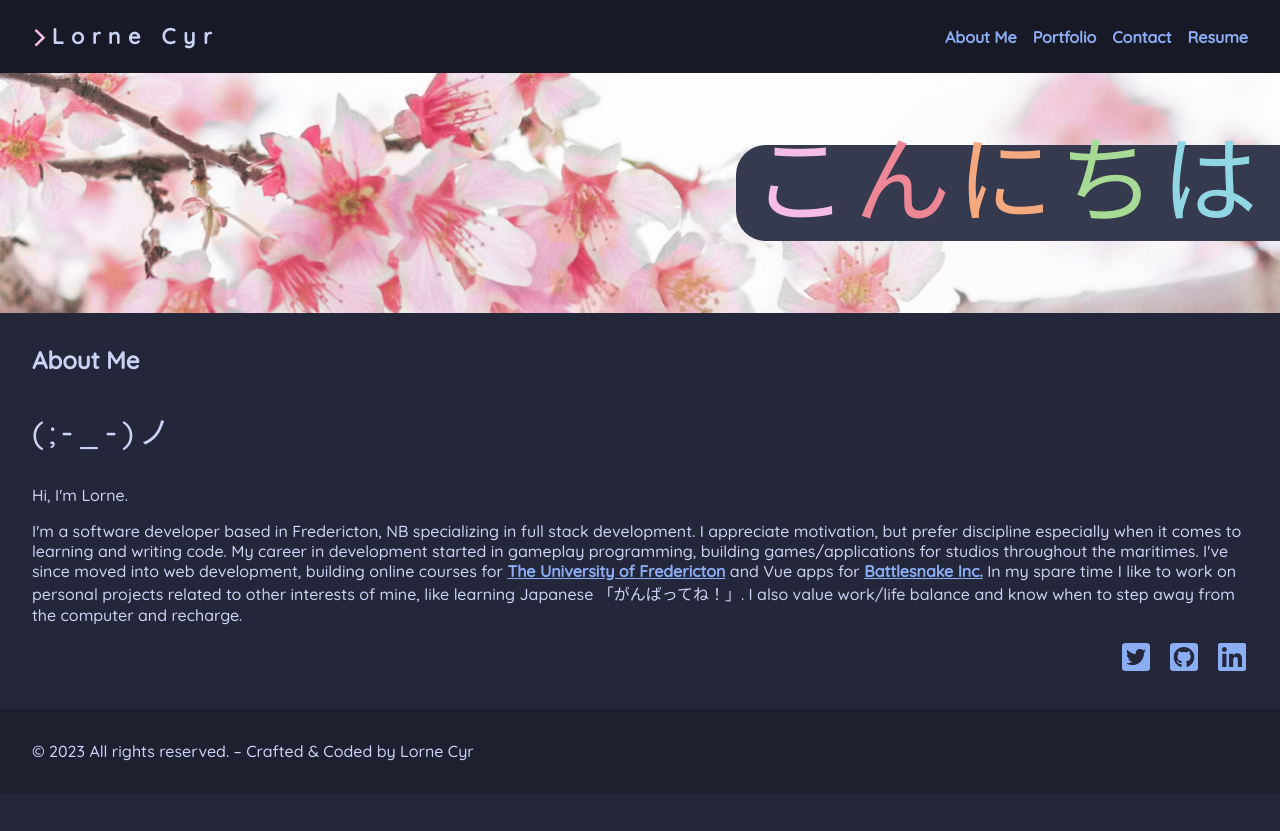
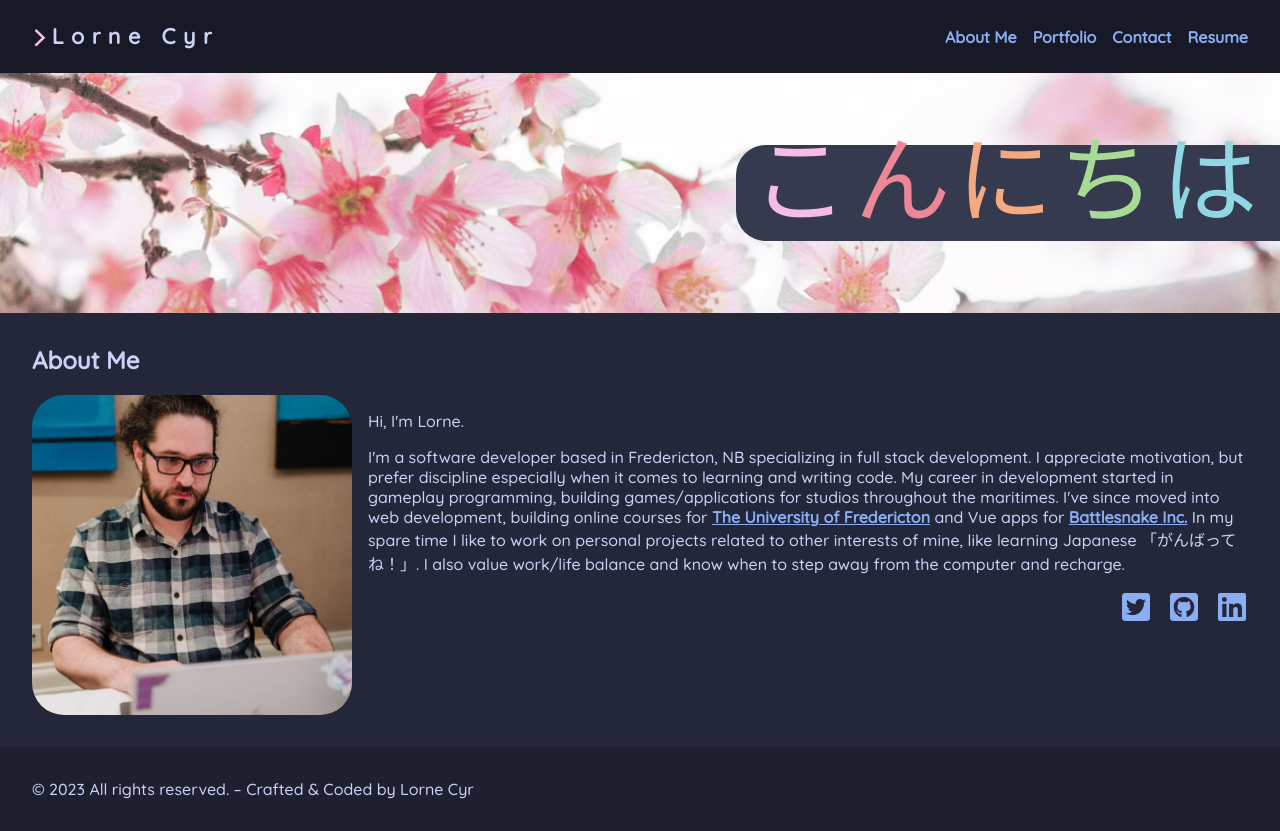
Before and after one commit to Llourn/react-portfolio, a React (Create React App) app: page / in a window 1280 px wide. Before the commit the page ends 800 px from the top, so only its background shows below. Built offline with nearby package versions, Linux system fonts and the light colour scheme; a web font is replaced by a local one.

Commit message:
Added avatar to about component.

```diff
--- a/src/components/About/About.module.css
+++ b/src/components/About/About.module.css
@@ -45,9 +45,25 @@
   margin: 2rem;
 }
 
+.infoSection > section {
+  display: flex;
+  flex-wrap: wrap;
+  gap: 1rem;
+}
+
 .avatar {
-  letter-spacing: 0.3rem;
-  font-size: 2rem;
+  width: 20rem;
+  max-width: 100%;
+  height: 100%;
+  flex-basis: 20rem;
+  aspect-ratio: 1 / 1;
+  border-radius: 2rem;
+  object-fit: cover;
+  object-position: center;
+}
+
+.content {
+  flex: 1 0 60%;
 }
 
 .socials {
--- a/src/components/About/index.jsx
+++ b/src/components/About/index.jsx
@@ -1,5 +1,6 @@
 import React from "react";
 import styles from "./About.module.css";
+import lorneImage from "./working-hard.jpeg";
 import { FaTwitterSquare, FaGithubSquare, FaLinkedin } from "react-icons/fa";
 
 const About = () => {
@@ -17,16 +18,25 @@ const About = () => {
       <section className={styles.infoSection}>
         <h1>About Me</h1>
         <section>
-          <p className={styles.avatar}>(;-_-)ノ</p>
+          <img
+            className={styles.avatar}
+            src={lorneImage}
+            alt="Lorne Cyr, diligently working on something super important."
+          />
+          <div className={styles.content}>
             <p>Hi, I'm Lorne.</p>
             <p>
               I'm a software developer based in Fredericton, NB specializing in
               full stack development. I appreciate motivation, but prefer
-            discipline especially when it comes to learning and writing code. My
-            career in development started in gameplay programming, building
-            games/applications for studios throughout the maritimes. I've since
-            moved into web development, building online courses for{" "}
-            <a href="http://ufred.ca" target="_blank" rel="noopener noreferrer">
+              discipline especially when it comes to learning and writing code.
+              My career in development started in gameplay programming, building
+              games/applications for studios throughout the maritimes. I've
+              since moved into web development, building online courses for{" "}
+              <a
+                href="http://ufred.ca"
+                target="_blank"
+                rel="noopener noreferrer"
+              >
                 The University of Fredericton
               </a>{" "}
               and Vue apps for{" "}
@@ -38,9 +48,9 @@ const About = () => {
                 Battlesnake Inc.
               </a>{" "}
               In my spare time I like to work on personal projects related to
-            other interests of mine, like learning Japanese 「がんばってね！」.
-            I also value work/life balance and know when to step away from the
-            computer and recharge.
+              other interests of mine, like learning Japanese
+              「がんばってね！」. I also value work/life balance and know when
+              to step away from the computer and recharge.
             </p>
             <div className={styles.socials}>
               <a
@@ -65,6 +75,7 @@ const About = () => {
                 <FaLinkedin />
               </a>
             </div>
+          </div>
         </section>
       </section>
     </div>
```
Also changed, not shown: src/components/About/working-hard.jpeg (added). Lines whose indentation alone changed are shown as unchanged.
